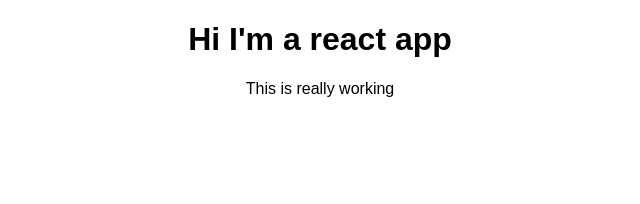
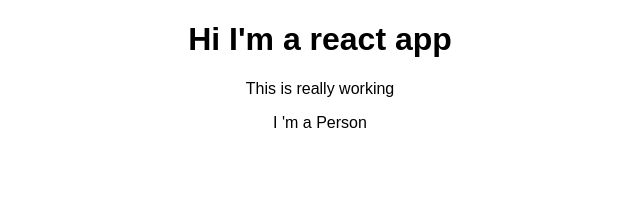
Before and after one commit to techfreakworm/react-course-practice, a React (Create React App) app in the folder react-base-features/: page / in a window 1280 px wide. Shown: the top 204 px of the page, without its empty margins (320-960 px from the left). Built offline with nearby package versions, Linux system fonts and the light colour scheme.

Commit message:
Create new component

```diff
--- a/react-base-features/src/App.js
+++ b/react-base-features/src/App.js
@@ -1,5 +1,6 @@
 import React, { Component } from 'react';
 import './App.css';
+import Person from './Person/Person'
 
 class App extends Component {
     render() {
@@ -7,6 +8,7 @@
             <div class="App">
               <h1>Hi I'm a react app</h1>
               <p>This is really working</p>
+              <Person />
             </div>
           );
         // return React.createElement('div', { className: 'App' }, '', React.createElement('h1', null, 'Does this work?'));
--- /dev/null
+++ b/react-base-features/src/Person/Person.js
@@ -0,0 +1,7 @@
+import React from 'react'
+
+const person = () => {
+    return <p > I 'm a Person</p>
+}
+
+export default person;
```
